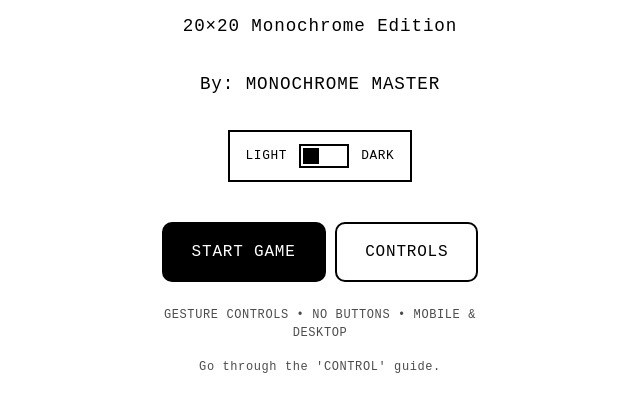
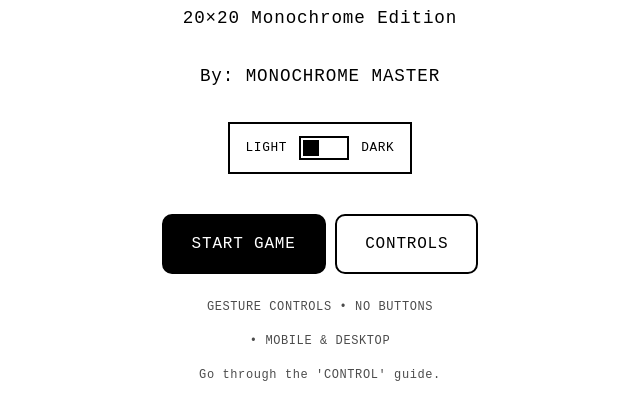
Before and after one commit to arcofchanu/Tactrix, a plain HTML site: page index.html in a window 1280 px wide. Shown: the part 260-680 px from the top of the page, without its empty margins (320-960 px from the left). Drawn offline with Linux system fonts and the light colour scheme; a web font is replaced by a local one.

Commit message:
Update index.html

```diff
--- a/index.html
+++ b/index.html
@@ -40,7 +40,8 @@
 
             <button id="play-btn" class="btn btn--primary btn--lg">START GAME</button>
             <button id="controls-btn" class="btn btn--secondary btn--lg">CONTROLS</button>
-            <p class="gesture-hint">GESTURE CONTROLS • NO BUTTONS • MOBILE & DESKTOP</p>
+            <p class="gesture-hint">GESTURE CONTROLS • NO BUTTONS</p>
+            <p class="gesture-hint"> • MOBILE & DESKTOP</p>
             <p class="gesture-hint"></p>
             <p class="gesture-hint">Go through the 'CONTROL' guide.</p>
         </div>
```
